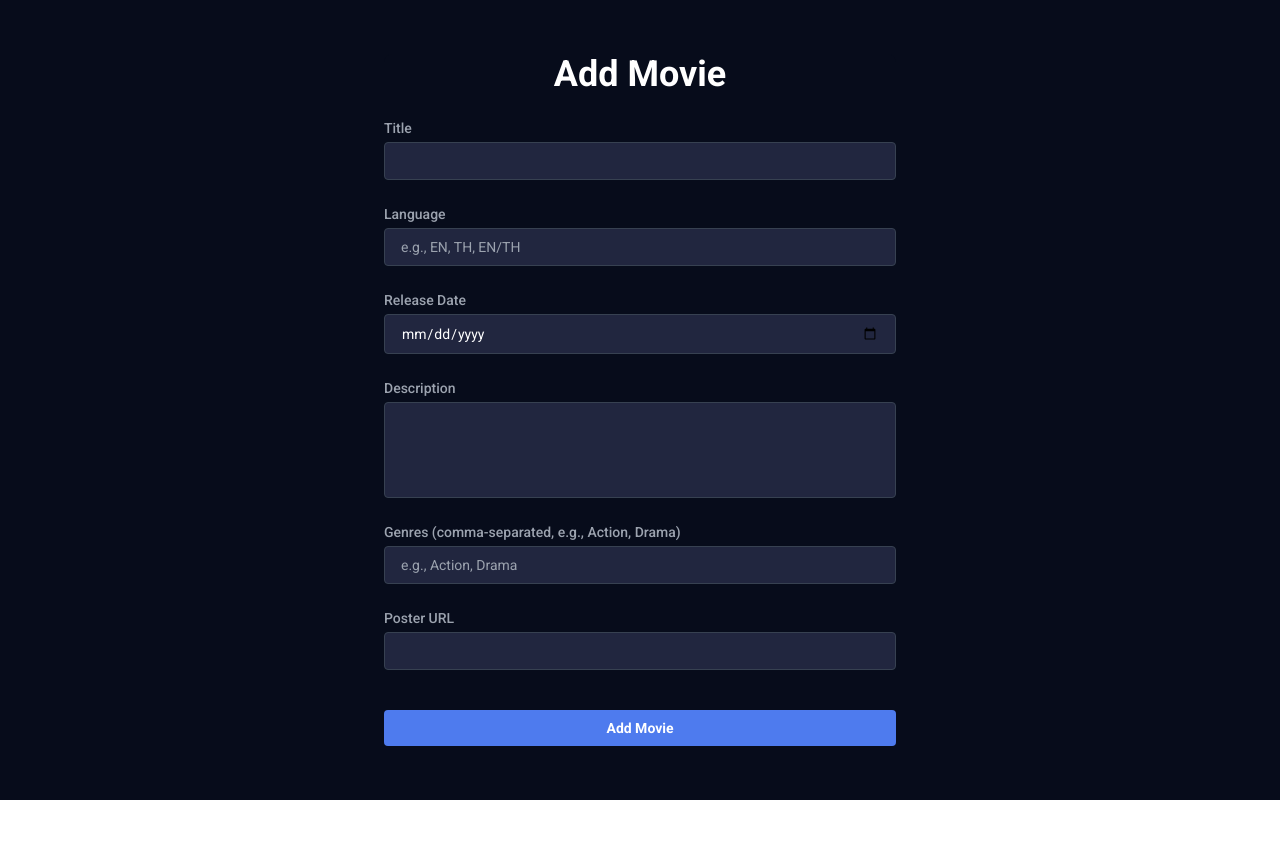
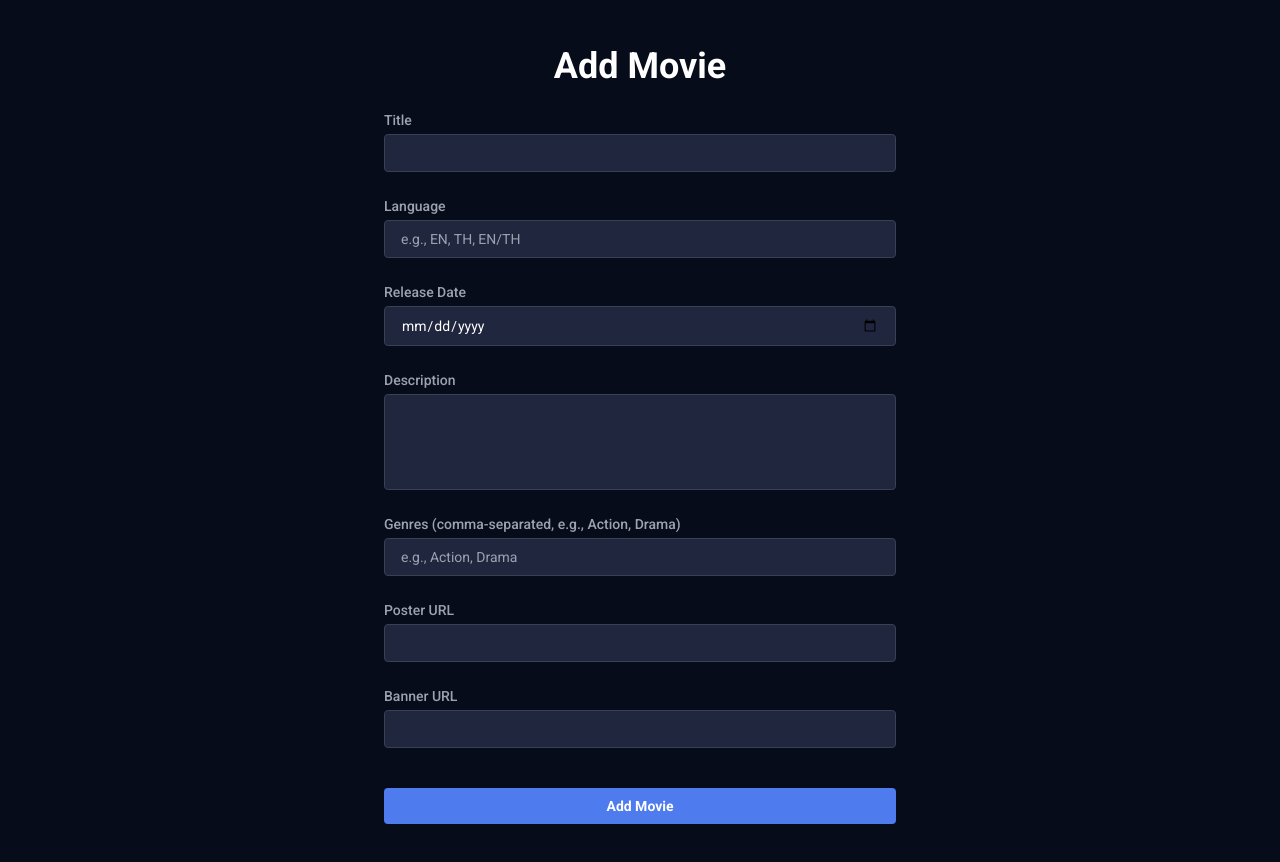
Before and after one commit to Thammaruthai/Minor-Cineplex, a Next.js app: page /addmovies in a window 1280 px wide. Shown: the top 862 px of the page. Before the commit the page ends 800 px from the top, so only its background shows below. Built offline with nearby package versions, Linux system fonts and the light colour scheme.

Commit message:
feat: add addmovie bannerURL input and enable bcrypt in register

```diff
--- a/pages/addmovies/index.js
+++ b/pages/addmovies/index.js
@@ -12,14 +12,16 @@ export default function AddMovie() {
   const [formData, setFormData] = useState({
     title: "",
     language: "",
-    release_date: "",
+    releaseDate: "",
     description: "",
     genres: "",
     poster: "",
+    banner: "",
   });
   const [message, setMessage] = useState("");
   const [error, setError] = useState("");
 
+  // Handle input changes for form fields
   const handleChange = (e) => {
     setFormData({
       ...formData,
@@ -27,23 +29,31 @@ export default function AddMovie() {
     });
   };
 
+  // Handle form submission
   const handleSubmit = async (e) => {
     e.preventDefault();
 
     try {
-      // Make API call to add the movie
-      const response = await axios.post("/api/add-movie", formData);
+      // Make API call to add the movie using Axios
+      const response = await axios.post("/api/addmovie/add-movie", formData);
 
+      if (response.status === 201) {
         setMessage(response.data.message);
         setError("");
+        // Reset form after successful submission
         setFormData({
           title: "",
           language: "",
-        release_date: "",
+          releaseDate: "",
           description: "",
           genres: "",
           poster: "",
+          banner: "",
         });
+      } else {
+        setError(response.data.error || "Something went wrong.");
+        setMessage("");
+      }
     } catch (err) {
       setError(
         err.response?.data?.error || "An error occurred while adding the movie."
@@ -53,7 +63,7 @@ export default function AddMovie() {
   };
 
   return (
-    <div className="flex flex-col h-screen items-center justify-center bg-[#070C1B] px-4 text-white">
+    <div className="flex flex-col h-screen items-center justify-center bg-[#070C1B] px-4 text-white min-h-[870px]">
       <div className="w-full max-w-lg bg-[#070C1B] rounded-lg">
         <h1 className="text-4xl text-center font-bold mb-6">Add Movie</h1>
         <form onSubmit={handleSubmit} className={formContainerStyle}>
@@ -88,15 +98,15 @@ export default function AddMovie() {
             />
           </div>
 
-          {/* Release Date */}
+          {/* Release Date as Native Date Picker */}
           <div className="flex flex-col gap-1">
-            <label htmlFor="release_date" className={labelStyle}>
+            <label htmlFor="releaseDate" className={labelStyle}>
               Release Date
             </label>
             <input
               type="date"
-              name="release_date"
-              value={formData.release_date}
+              name="releaseDate"
+              value={formData.releaseDate}
               onChange={handleChange}
               className={inputStyle}
               required
@@ -148,6 +158,21 @@ export default function AddMovie() {
             />
           </div>
 
+          {/* Banner URL */}
+          <div className="flex flex-col gap-1">
+            <label htmlFor="banner" className={labelStyle}>
+              Banner URL
+            </label>
+            <input
+              type="url"
+              name="banner"
+              value={formData.banner}
+              onChange={handleChange}
+              className={inputStyle}
+              required
+            />
+          </div>
+
           {/* Submit Button */}
           <button type="submit" className={buttonStyle}>
             Add Movie
--- a/pages/addshow/index.js
+++ b/pages/addshow/index.js
@@ -21,7 +21,7 @@ export default function AddShow() {
   useEffect(() => {
     const fetchCities = async () => {
       try {
-        const response = await axios.get("/api/cities");
+        const response = await axios.get("/api/addshow/cities");
         setCities(response.data);
       } catch (error) {
         console.error("Failed to fetch cities:", error);
@@ -34,7 +34,7 @@ export default function AddShow() {
   useEffect(() => {
     const fetchMovies = async () => {
       try {
-        const response = await axios.get("/api/movies");
+        const response = await axios.get("/api/addshow/movies");
         setMovies(response.data);
       } catch (error) {
         console.error("Failed to fetch movies:", error);
@@ -50,7 +50,7 @@ export default function AddShow() {
     const fetchCinemas = async () => {
       try {
         const response = await axios.get(
-          `/api/cinemas?cityId=${formData.cityId}`
+          `/api/addshow/cinemas?cityId=${formData.cityId}`
         );
         setCinemas(response.data);
       } catch (error) {
@@ -67,7 +67,7 @@ export default function AddShow() {
     const fetchHalls = async () => {
       try {
         const response = await axios.get(
-          `/api/halls?cinemaId=${formData.cinemaId}`
+          `/api/addshow/halls?cinemaId=${formData.cinemaId}`
         );
         setHalls(response.data);
       } catch (error) {
@@ -88,7 +88,7 @@ export default function AddShow() {
     e.preventDefault();
 
     try {
-      const response = await axios.post("/api/add-show", {
+      const response = await axios.post("/api/addshow/add-show", {
         movieId: formData.movieId,
         hallId: formData.hallId,
         showDateTime: formData.showDateTime,
--- a/pages/api/add-movie.js
+++ b/pages/api/addmovie/add-movie.js
@@ -5,20 +5,34 @@ export default async function handler(req, res) {
     return res.status(405).json({ error: "Method not allowed" });
   }
 
-  const { title, language, release_date, description, poster, genres } =
+  const { title, language, releaseDate, description, poster, genres, banner } =
     req.body;
 
+    console.log(
+      title,
+      language,
+      releaseDate,
+      description,
+      poster,
+      genres,
+      banner
+    );
+
+  // Validate all required fields
   if (
     !title ||
     !language ||
-    !release_date ||
+    !releaseDate ||
     !description ||
     !poster ||
-    !genres
+    !genres ||
+    !banner
   ) {
+    console.log("error");
     return res.status(400).json({ error: "Missing required fields" });
   }
-  console.log(release_date);
+
+
 
   const client = await connectionPool.connect();
 
@@ -26,8 +40,8 @@ export default async function handler(req, res) {
     await client.query("BEGIN");
 
     // Format the release date
-    const [day, month, year] = release_date.split("/");
-    const formattedDate = `${release_date}`;
+    const [day, month, year] = releaseDate.split("/");
+    const formattedDate = `${releaseDate}`;
 
     // Check if language exists
     let languageId;
@@ -39,10 +53,8 @@ export default async function handler(req, res) {
     ]);
 
     if (languageCheckResult.rows.length > 0) {
-      // Language exists, retrieve the ID
       languageId = languageCheckResult.rows[0].language_id;
     } else {
-      // Language doesn't exist, insert it
       const languageInsertQuery = `
         INSERT INTO languages (name)
         VALUES ($1)
@@ -54,10 +66,10 @@ export default async function handler(req, res) {
       languageId = languageInsertResult.rows[0].language_id;
     }
 
-    // Insert the movie
+    // Insert the movie with the new banner column
     const movieInsertQuery = `
-      INSERT INTO movies (title, language, release_date, description, poster, created_by, updated_by)
-      VALUES ($1, $2, $3, $4, $5, 7, 7)
+      INSERT INTO movies (title, language, release_date, description, poster, banner, created_by, updated_by)
+      VALUES ($1, $2, $3, $4, $5, $6, 7, 7)
       RETURNING movie_id;
     `;
     const movieResult = await client.query(movieInsertQuery, [
@@ -66,6 +78,7 @@ export default async function handler(req, res) {
       formattedDate,
       description,
       poster,
+      banner,
     ]);
 
     const movieId = movieResult.rows[0].movie_id;
@@ -73,7 +86,6 @@ export default async function handler(req, res) {
     // Handle genres
     const genreList = genres.split(",").map((genre) => genre.trim());
     for (const genre of genreList) {
-      // Check if the genre exists
       let genreId;
       const genreCheckQuery = `
         SELECT genre_id FROM genres WHERE name = $1;
@@ -81,10 +93,8 @@ export default async function handler(req, res) {
       const genreCheckResult = await client.query(genreCheckQuery, [genre]);
 
       if (genreCheckResult.rows.length > 0) {
-        // Genre exists, retrieve the ID
         genreId = genreCheckResult.rows[0].genre_id;
       } else {
-        // Genre doesn't exist, insert it
         const genreInsertQuery = `
           INSERT INTO genres (name)
           VALUES ($1)
@@ -94,7 +104,6 @@ export default async function handler(req, res) {
         genreId = genreInsertResult.rows[0].genre_id;
       }
 
-      // Insert into movie_genres
       const movieGenreQuery = `
         INSERT INTO movie_genres (movie_id, genre_id)
         VALUES ($1, $2);
--- a/pages/api/register.js
+++ b/pages/api/register.js
@@ -49,32 +49,32 @@ export default async function handler(req, res) {
     }
 
     const supabaseUserId = authData.user.id; // Supabase Auth UUID
-    //const hashedPassword = await bcrypt.hash(password, 10);
+    const hashedPassword = await bcrypt.hash(password, 10);
 
-    // Insert user into the `users` table
-    // const insertUserQuery = `
-    //   INSERT INTO users (email, password_hash, supabase_uuid)
-    //   VALUES ($1, $2, $3)
+    Insert user into the `users` table
+    const insertUserQuery = `
+      INSERT INTO users (email, password_hash, supabase_uuid)
+      VALUES ($1, $2, $3)
+      RETURNING user_id;
+    `;
+
+    const userResult = await client.query(insertUserQuery, [
+      email,
+      hashedPassword,
+      supabaseUserId,
+    ]);
+
+    //  const insertUserQuery = `
+    //   INSERT INTO users (email, supabase_uuid)
+    //   VALUES ($1, $2)
     //   RETURNING user_id;
     // `;
 
-    // const userResult = await client.query(insertUserQuery, [
-    //   email,
-    //   hashedPassword,
-    //   supabaseUserId,
-    // ]);
-
-     const insertUserQuery = `
-      INSERT INTO users (email, supabase_uuid)
-      VALUES ($1, $2)
-      RETURNING user_id;
-    `;
-
-     const userResult = await client.query(insertUserQuery, [
-       email,
-       supabaseUserId,
-     ]);
-    const userId = userResult.rows[0].user_id;
+    //  const userResult = await client.query(insertUserQuery, [
+    //    email,
+    //    supabaseUserId,
+    //  ]);
+    // const userId = userResult.rows[0].user_id;
 
     // Insert user profile into `user_profiles` table
     const insertProfileQuery = `
```
Also changed, not shown: pages/api/addshow/add-show.js (renamed from pages/api/add-show.js), pages/api/addshow/cinemas.js (renamed from pages/api/cinemas.js), pages/api/addshow/cities.js (renamed from pages/api/cities.js), pages/api/addshow/halls.js (renamed from pages/api/halls.js), pages/api/addshow/movies.js (renamed from pages/api/movies.js). Lines whose indentation alone changed are shown as unchanged.
